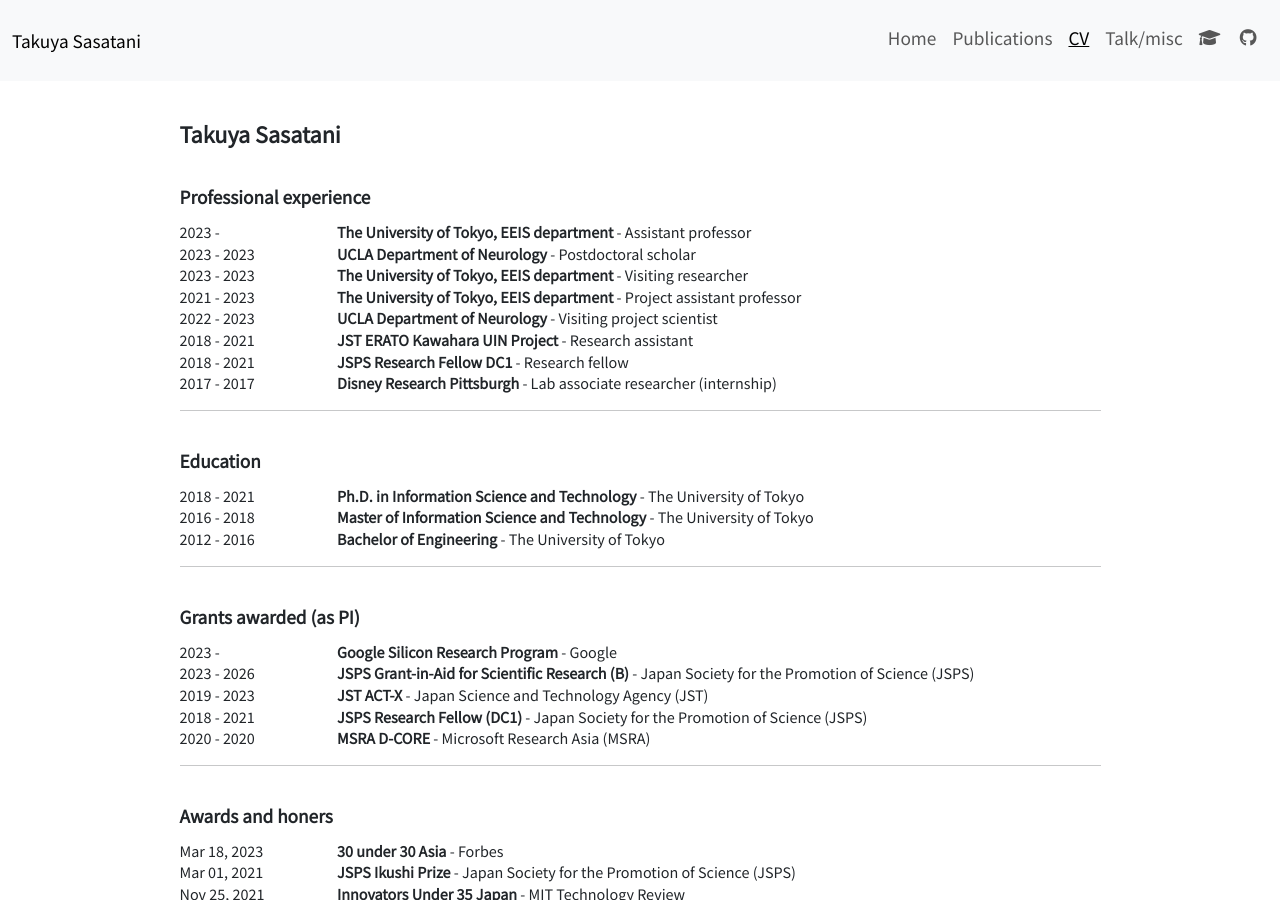
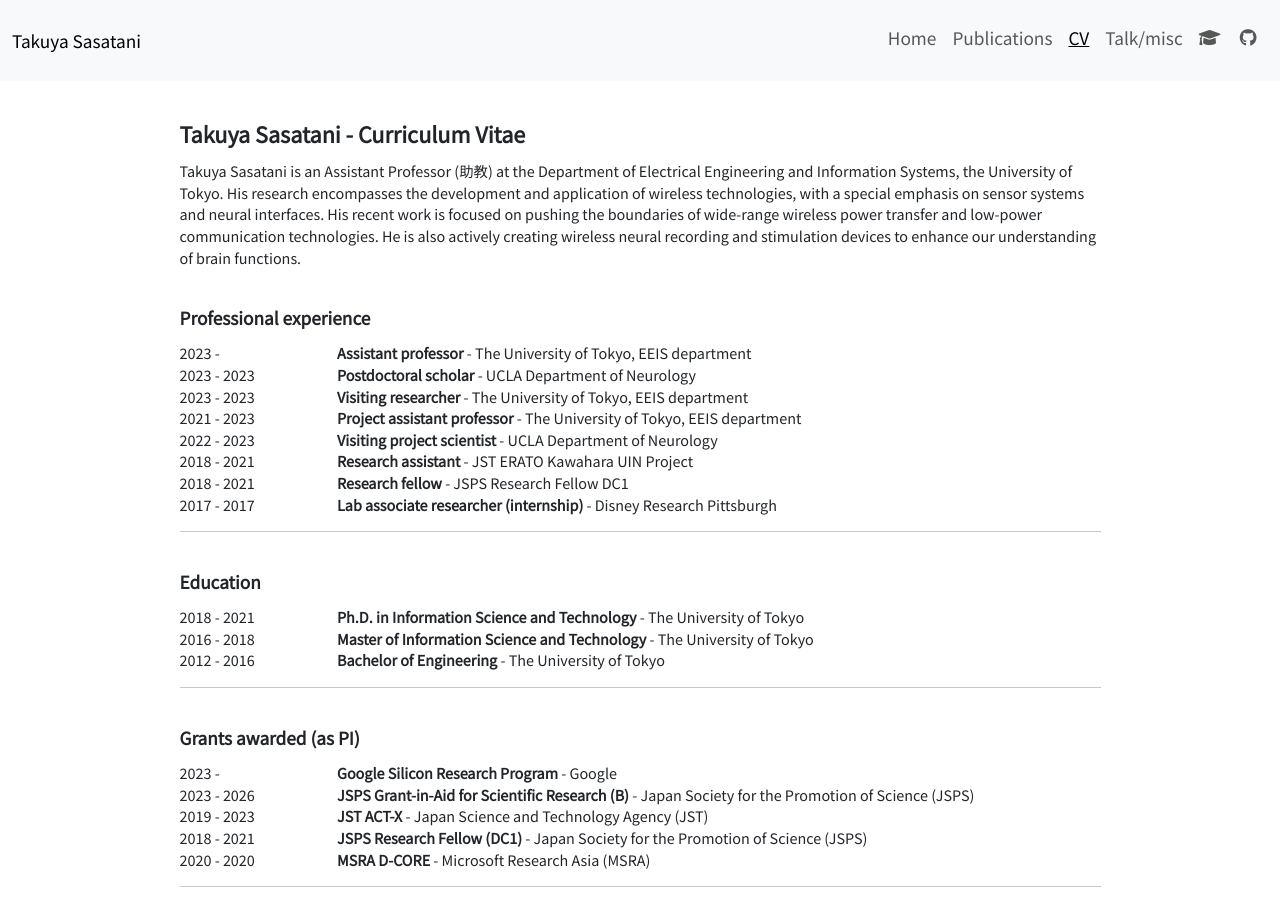
Before and after one commit to t-sasatani/t-sasatani.github.io, a Jekyll site: the page built from _pages/cv.md, in a window 1280 px wide and 900 px high. Built offline with Jekyll 4.4.1, drawn with Linux system fonts in a browser that asks for light colours.

Commit message:
minor updates

```diff
--- a/_data/profile.yml
+++ b/_data/profile.yml
@@ -5,4 +5,5 @@ contact:
   department: "Department of Electrical Engineering and Information Systems"
   university: "The University of Tokyo"
   email: "sasatani&lt;at&gt;g.ecc.u-tokyo.ac.jp"
-bio: "Takuya Sasatani is an Assistant Professor (助教) at the Department of Electrical Engineering and Information Systems, the University of Tokyo. His research encompasses the development and application of wireless technologies, with a special emphasis on sensor systems and neural interfaces. His recent work is focused on pushing the boundaries of wide-range wireless power transfer and low-power communication technologies. He is also actively creating wireless neural recording and stimulation devices to enhance our understanding of brain functions. <br/><br/>Takuya completed his Ph.D. at UTokyo in 2021 under the guidance of Yoshihiro Kawahara. In 2017, he worked as a lab associate researcher in Alanson Sample's group at Disney Research Pittsburgh. From 2022 to 2023, he served as a postdoctoral scholar in Daniel Aharoni's group at UCLA Neurology. <br/><br/>Takuya has published his research in prominent engineering publications (Nature Electronics, IEEE Journals) and mobile computing/HCI conferences (ACM IMWUT, MobiCom, UIST, etc.). His contributions to the field have earned him several esteemed awards, including MIT Technology Review's Innovators Under 35 Japan, the ACM IMWUT distinguished paper award, Forbes 30 under 30 Asia, and the JSPS Ikushi Prize (日本学術振興会育志賞)."
+shortbio: "Takuya Sasatani is an Assistant Professor (助教) at the Department of Electrical Engineering and Information Systems, the University of Tokyo. His research encompasses the development and application of wireless technologies, with a special emphasis on sensor systems and neural interfaces. His recent work is focused on pushing the boundaries of wide-range wireless power transfer and low-power communication technologies. He is also actively creating wireless neural recording and stimulation devices to enhance our understanding of brain functions."
+extrabio: "Takuya completed his Ph.D. at UTokyo in 2021 under the guidance of Yoshihiro Kawahara. In 2017, he worked as a lab associate researcher in Alanson Sample's group at Disney Research Pittsburgh. From 2022 to 2023, he served as a postdoctoral scholar in Daniel Aharoni's group at UCLA Neurology. <br/><br/>Takuya has published his research in prominent engineering publications (Nature Electronics, IEEE Journals) and mobile computing/HCI conferences (ACM IMWUT, MobiCom, UIST, etc.). His contributions to the field have earned him several esteemed awards, including MIT Technology Review's Innovators Under 35 Japan, the ACM IMWUT distinguished paper award, Forbes 30 under 30 Asia, and the JSPS Ikushi Prize (日本学術振興会育志賞)."
--- a/_layouts/cv.html
+++ b/_layouts/cv.html
@@ -2,7 +2,8 @@
 layout: default
 ---
 
-<h1>Takuya Sasatani</h1>
+<h1>Takuya Sasatani - Curriculum Vitae</h1>
+{{ site.data.profile.shortbio }}
 
 <h2>Professional experience</h2>
 {% for item in site.data.career %}
@@ -12,8 +13,8 @@ layout: default
       {{ item['end_date'] | date: "%Y" }}
     </div>
     <div class="col-md-10 cv-list">
-      <strong>{{ item['affiliation'] }}</strong>
-      - {{ item['title'] }}
+      <strong>{{ item['title'] }}</strong>
+      - {{ item['affiliation'] }}
     </div>
   </div>
 {% endfor %}
```
Also changed, not shown: _pages/misc.md (+6 -0 lines), index.html (+7 -3 lines).
